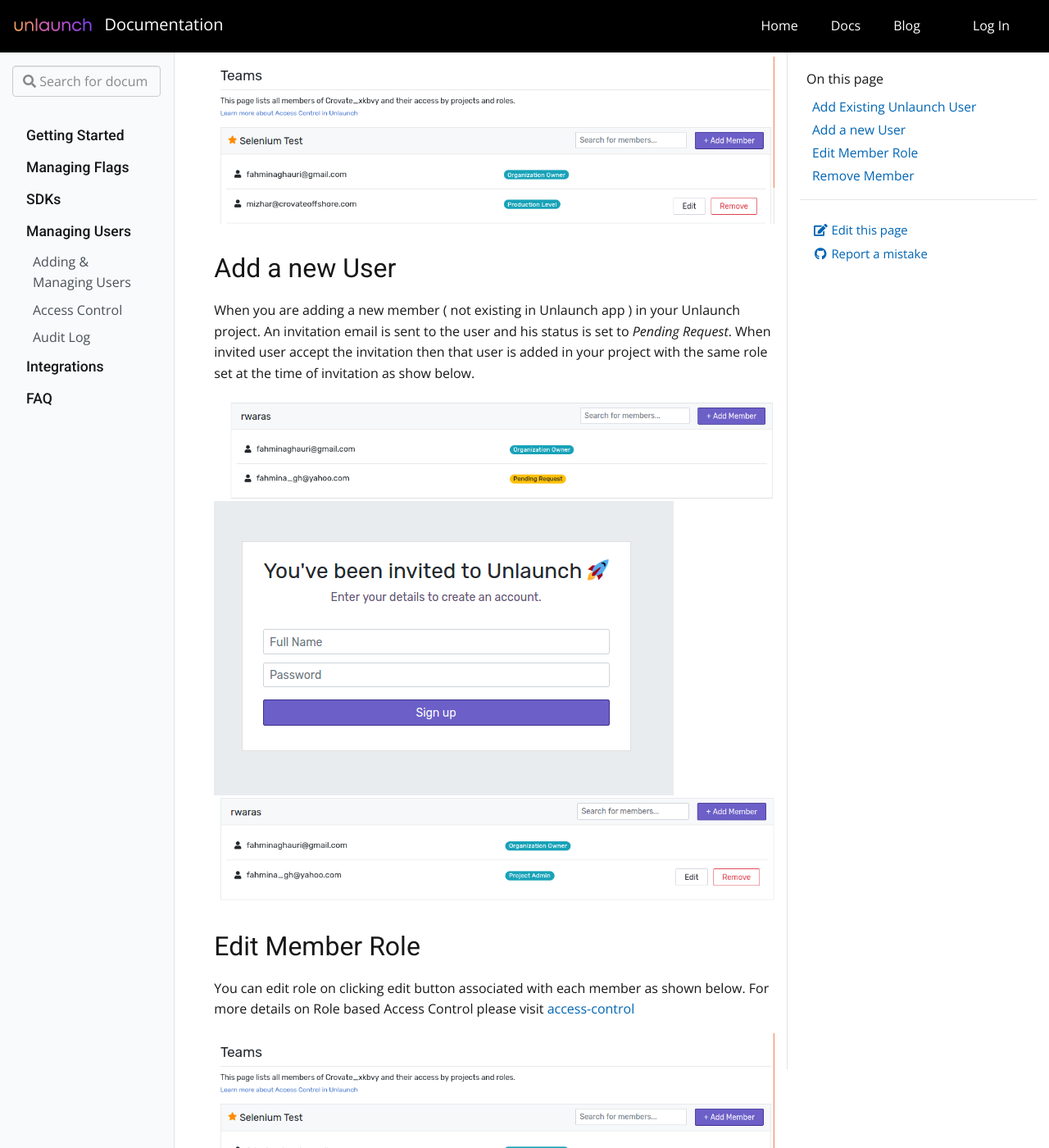
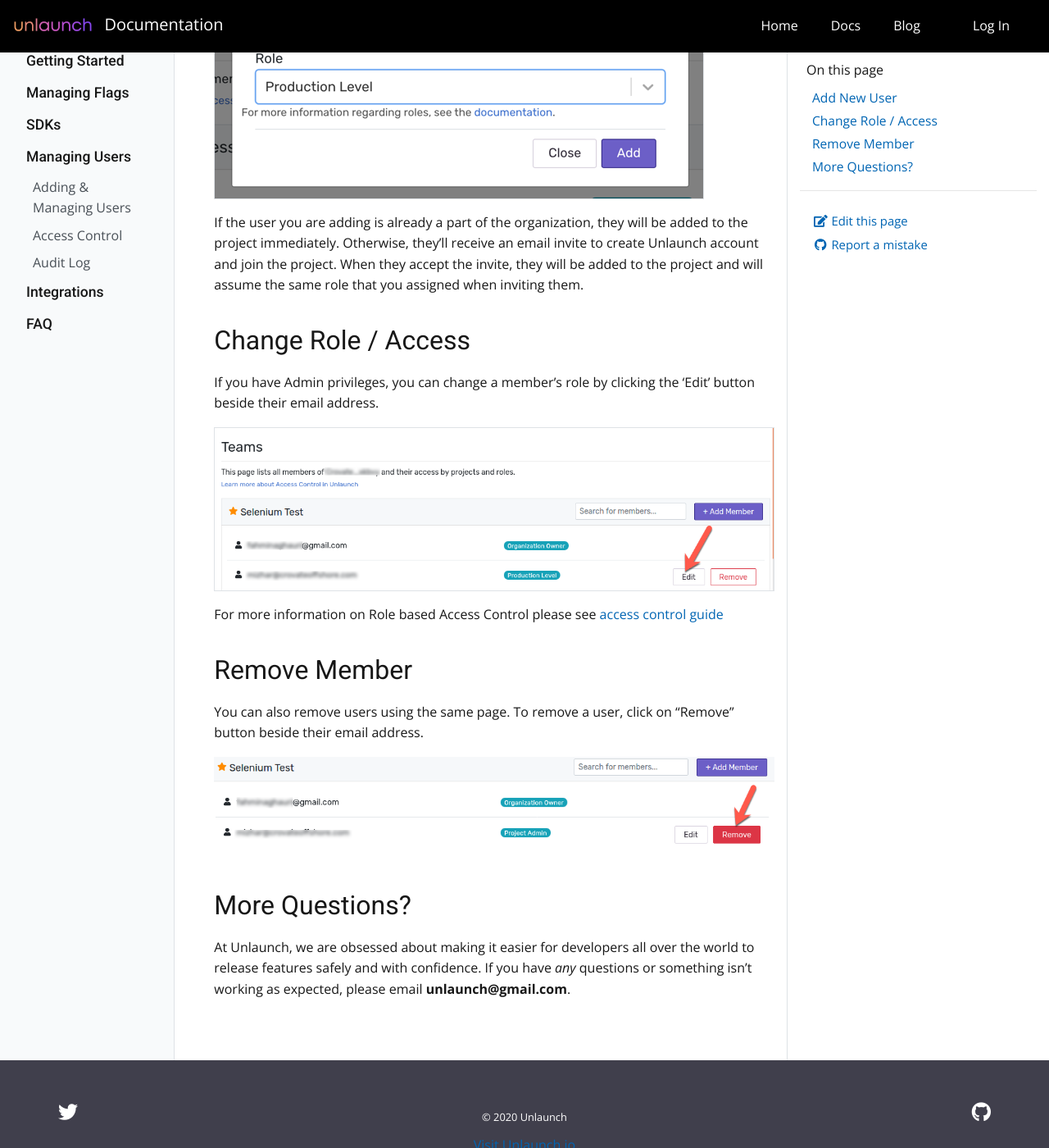
Before and after one commit to unlaunch/documentation, a Jekyll site: the page built from _docs/users/team.md, in a window 1280 px wide and 1400 px high, scrolled down 1223 px. Shown: the whole window at 82% size. Built offline with Jekyll 4.4.1, drawn with Linux system fonts in a browser that asks for light colours; some of the changed text lies outside the part shown.

Commit message:
improve members post

```diff
--- a/_docs/users/team.md
+++ b/_docs/users/team.md
@@ -3,77 +3,49 @@
 description: This page will help you understand how to invite team members to your Unlaunch project and give them the right access.
 ---
 
-# Overview
-Unlaunch has a feature to *Add Members* to your project. You can add members who are existing in Unlaunch application **OR** You can invite a new member in your Unlaunch project.
+# Members Overview
 
-## Add Existing Unlaunch User
-First you need to go to Settings menu > Teams tab. Click on *Add Member* button  bind with each project. Please see attached screenshots.
+This page will help you understand how to add and remove members to your Unlaunch project and assign them appropriate roles. To understand roles and permissions, please take a look at this [guide](access-control).
+
+To add, remove and change members, you **must** have admin privileges.
+
+To invite a new user, click on **'Settings'** in the right sidebar. Once the page loads, cick on the **'Teams'** tab.
 
 <div class="justify-content-center">
-    <img src="/assets/img/add-member.png" alt="add member button"/>
+    <img src="/assets/img/add-member-1.png" class="border" alt="add member button"/>
 </div>
 
-Then invite member popup displayed where you need to enter email and set user role on selected project.
+## Add New User
+On the Teams tab, click "Add Member" button.
 
-<div class="justify-content-center">
-    <img src="/assets/img/invite-member-popup.png" alt="invite member popup"/>
+<div class="justify-content-center pb-3">
+    <img src="/assets/img/add-member-2.png" class="border" alt="add member button"/>
 </div>
 
-On clicking Add button confirmation dialog box appears.
+The next screen will ask you to enter the email address of the user who want to invite and the [role](access-control) you want to assign.
 
-<div class="justify-content-center">
-    <img src="/assets/img/confirmation-dialog.png" alt="confirmation popup"/>
+<div class="justify-content-center pb-3">
+    <img src="/assets/img/add-member-3.png" class="border" alt="invite member popup"/>
 </div>
 
-Now member is added in your project as shown below.
+If the user you are adding is already a part of the organization, they will be added to the project immediately. Otherwise, they'll receive an email invite to create Unlaunch account and join the project. When they accept the invite, they will be added to the project and will assume the same role that you assigned when inviting them.
 
-<div class="justify-content-center">
-    <img src="/assets/img/existing-user-added.png" alt="existing member added"/>
+## Change Role / Access
+If you have Admin privileges, you can change a member's role by clicking the 'Edit' button beside their email address.
+
+<div class="justify-content-center pb-3">
+    <img src="/assets/img/existing-user-added.png" class="border" alt="edit role button"/>
 </div>
 
-## Add a new User
-
-When you are adding a new member ( not existing in Unlaunch app ) in your Unlaunch project. An invitation email is sent to the user and his status is set to *Pending Request*. When invited user accept the invitation then that user is added in your project with the same role set at the time of invitation as show below.
-
-<div class="justify-content-center">
-    <img src="/assets/img/add-new-user.png" alt="add new member"/>
-</div>
-
-<div class="justify-content-center">
-    <img src="/assets/img/invite-accepted-screen.png" alt="invite accepted screen"/>
-</div>
-
-<div class="justify-content-center">
-    <img src="/assets/img/new-user-added.png" alt="new user added"/>
-</div>
-
-## Edit Member Role
-You can edit role on clicking edit button associated with each member as shown below. For more details on Role based Access Control please visit [access-control](https://docs.unlaunch.io/docs/users/access-control)
-
-<div class="justify-content-center">
-    <img src="/assets/img/existing-user-added.png" alt="edit role button"/>
-</div>
-
-<div class="justify-content-center">
-    <img src="/assets/img/edit-member-role.png" alt="edit member role"/>
-</div>
-
-<div class="justify-content-center">
-    <img src="/assets/img/role-edited.png" alt="role edited"/>
-</div>
+For more information on Role based Access Control please see [access control guide](access-control)
 
 ## Remove Member
-Member can be removed from your Unlaunch project who is no longer part of your project team.
-Please see screenshots here.
+You can also remove users using the same page. To remove a user, click on "Remove" button beside their email address.
 
-<div class="justify-content-center">
+<div class="justify-content-center pb-3">
     <img src="/assets/img/remove-member.png" alt="remove member"/>
 </div>
 
-<div class="justify-content-center">
-    <img src="/assets/img/remove-popup.png" alt="remove popup"/>
-</div>
+## More Questions?
 
-<div class="justify-content-center">
-    <img src="/assets/img/member-removed.png" alt="member removed"/>
-</div>
+At Unlaunch, we are obsessed about making it easier for developers all over the world to release features safely and with confidence. If you have *any* questions or something isn't working as expected, please email **unlaunch@gmail.com**.
```
Also changed, not shown: README.md (+5 -1 lines), assets/img/add-member-1.png (added), assets/img/add-member-2.png (added), assets/img/add-member-3.png (added), assets/img/add-member.png (deleted), assets/img/add-new-user.png (deleted), assets/img/edit-member-role.png (deleted), assets/img/existing-user-added.png, assets/img/invite-member-popup.png (deleted), assets/img/member-removed.png (deleted), assets/img/new-user-added.png (deleted), assets/img/remove-member.png, assets/img/remove-popup.png (deleted).
